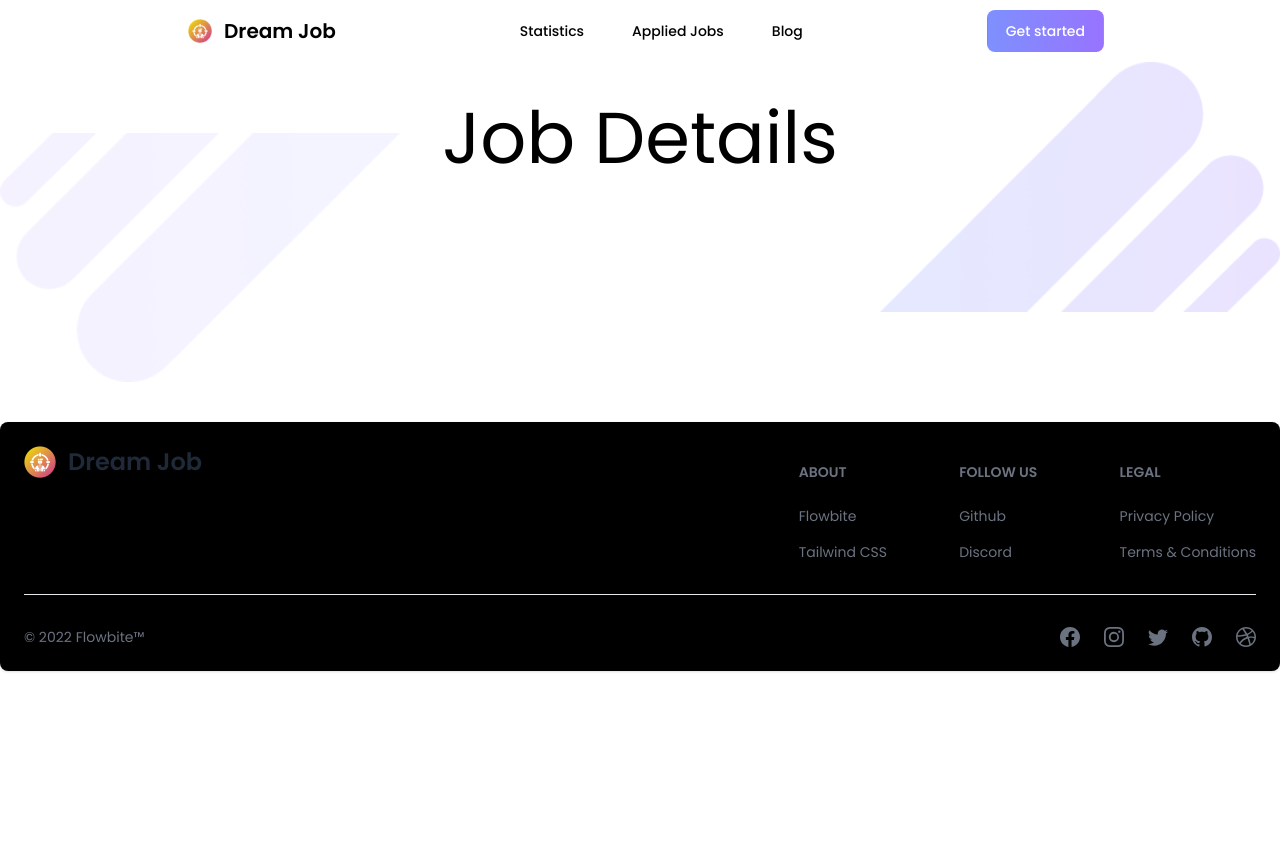
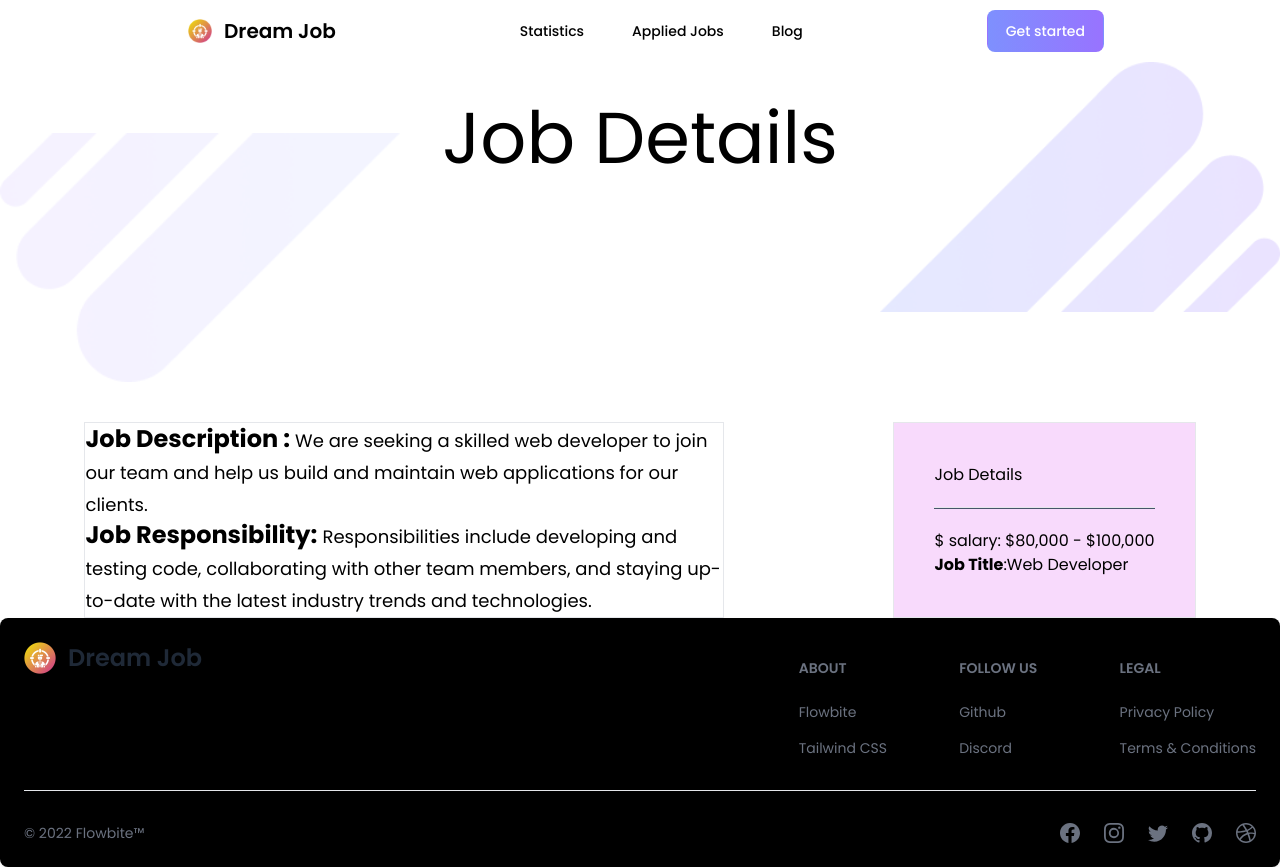
Before and after one commit to mh-miyad/-Assigment-9, a React (Vite) app: page /details/1 in a window 1280 px wide. Before the commit the page ends 800 px from the top, so only its background shows below. Built offline with nearby package versions, Linux system fonts and the light colour scheme.

Commit message:
details page show data

```diff
--- a/src/Page/Details.jsx
+++ b/src/Page/Details.jsx
@@ -18,9 +18,29 @@ const Details = () => {
     return (
         <div>
             <JobHeader/>
-            <div>
+           <div className='container mx-auto '>
+           <div className='flex  justify-around'>
+                     <div className=' border w-1/2'>
+                        <p className=' text-xl lg:text-2xl font-bold'> Job Description : <span className=' text-sm lg:text-lg font-normal'> {existingData.job_description}</span></p>
+                        <p className=' text-xl lg:text-2xl font-bold'> Job Responsibility: <span className=' text-sm lg:text-lg font-normal'> {existingData.job_responsibility}</span></p>
 
+                     </div>
+                     <div className='border  bg-fuchsia-500/20 p-10'>
+
+
+                        <div>
+                        Job Details
+
+                        </div>
+                        <hr  className='h-0.5 my-5 bg-slate-600'/>
+                        <div>
+
+                           <p> $ salary: {existingData.salary}</p>
+                           <p> <span className='font-bold'> Job Title</span>:{existingData.job_title}</p>
+                        </div>
+                     </div>
             </div>
+           </div>
         </div>
     )
 }
```
